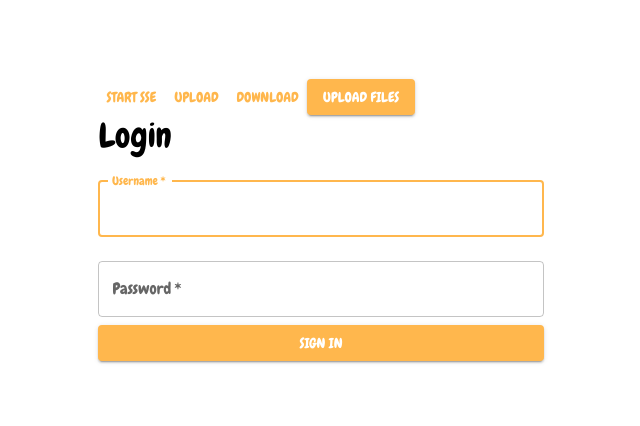
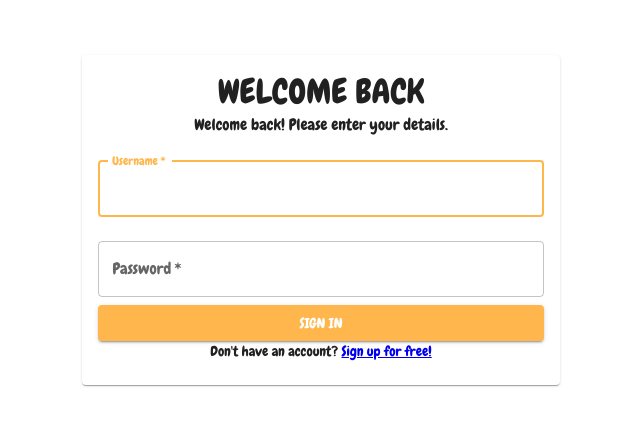
Before and after one commit to ChocolateAceCream/telescope, a React (Vite) app in the folder frontend/: page /login in a window 1280 px wide. Shown: the part 180-606 px from the top of the page, without its empty margins (319-959 px from the left). Built offline with nearby package versions, Linux system fonts and the light colour scheme.

Commit message:
FEAT: add login page

```diff
--- a/frontend/src/views/auth/login.tsx
+++ b/frontend/src/views/auth/login.tsx
@@ -1,56 +1,31 @@
-// src/components/LoginPage.jsx
-
-import { TextField, Box, Typography, Container, Button } from '@mui/material'
-import MyButton from '@/components/button'
+import React from 'react'
+import {
+  TextField,
+  Button,
+  Card,
+  CardContent,
+  Typography,
+  Checkbox,
+  FormControlLabel,
+} from '@mui/material'
+// import { FcGoogle } from 'react-icons/fc'
 import MyForm from '@/components/form'
 import { useState } from 'react'
+import MyButton from '@/components/button'
+import { sha256 } from '@/utils/encryption'
 import { postLogin } from '@/api/auth'
-import {
-  postUpload,
-  getUploadPresignedUrl,
-  putS3Upload,
-  getDownloadPresignedUrl,
-} from '@/api/service'
-import { sha256 } from '@/utils/encryption'
-import { styled } from '@mui/material/styles'
 
 interface FormData {
   username: string
   password: string
 }
 
-const VisuallyHiddenInput = styled('input')({
-  clip: 'rect(0 0 0 0)',
-  clipPath: 'inset(50%)',
-  height: 1,
-  overflow: 'hidden',
-  position: 'absolute',
-  bottom: 0,
-  left: 0,
-  whiteSpace: 'nowrap',
-  width: 1,
-})
-
 const LoginPage = () => {
-  const [backgroundImageUrl, setBackgroundImageUrl] = useState<string | null>(
-    null
-  )
   const [formData, setFormData] = useState<FormData>({
     username: '',
     password: '',
   } as FormData)
 
-  const handleSSE = async () => {
-    const es = new EventSource('/backend/api/v1/sse/subscribe')
-    // Whenever the connection is established between the server and the client we'll get notified
-    es.onopen = (e) => console.log('>>> Connection opened!', e)
-    // Made a mistake, or something bad happened on the server? We get notified here
-    es.onerror = (e) => console.log('ERROR!', e)
-    // This is where we get the messages. The event is an object and we're interested in its `data` property
-    es.onmessage = (e) => {
-      console.log('>>>', e.data)
-    }
-  }
   const handleSubmit = async (event: React.FormEvent<HTMLDivElement>) => {
     console.log('Form data submitted:', formData, sha256(formData.password))
     const { data: res } = await postLogin({
@@ -59,55 +34,22 @@ const LoginPage = () => {
     })
     console.log('Login result:', res)
   }
-  const handleUpload = async () => {
-    const { data: res2 } = await postUpload()
-    console.log('upload result:', res2)
-  }
-
-  const handleDownload = async () => {
-    const { data: res } = await getDownloadPresignedUrl('logo.png')
-    console.log('handleDownload result:', res)
-    setBackgroundImageUrl(res.data.url)
-  }
-
-  const handleS3Upload = async (e: any) => {
-    console.log(e.target.files[0].name)
-    const payload = {
-      file_name: e.target.files[0].name,
-    }
-    const { data: res } = await getUploadPresignedUrl(payload)
-    console.log('get url result:', res)
-
-    const { data: res2 } = await putS3Upload(
-      res.data.presigned_url,
-      e.target.files[0]
-    )
-    console.log('upload result:', res2)
-  }
   return (
-    <Box
-      maxWidth="sm"
-      className="p-8 bg-lite-orange shadow-lg rounded-lg m-auto "
-      sx={{
-        backgroundImage: backgroundImageUrl
-          ? `url(${backgroundImageUrl})`
-          : 'none',
-      }}
+    <div className="flex items-center justify-center min-h-screen">
+      <Card className="max-w-sm p-8 shadow-lg rounded-3xl">
+        <CardContent>
+          <Typography
+            variant="h4"
+            component="h2"
+            className="mb-2 text-center font-bold text-gray-800"
           >
-      <Button onClick={handleSSE}>start sse</Button>
-      <Button onClick={handleUpload}>upload</Button>
-      <Button onClick={handleDownload}>download</Button>
-      <Button
-        component="label"
-        role={undefined}
-        variant="contained"
-        tabIndex={-1}
+            WELCOME BACK
+          </Typography>
+          <Typography
+            variant="body1"
+            className="mb-6 text-center text-gray-500"
           >
-        Upload files
-        <VisuallyHiddenInput type="file" onChange={handleS3Upload} multiple />
-      </Button>
-      <Typography variant="h4" className="mb-4 font-bold text-gray-800">
-        Login
+            Welcome back! Please enter your details.
           </Typography>
           <MyForm
             formData={formData}
@@ -145,7 +87,18 @@ const LoginPage = () => {
               Sign In
             </MyButton>
           </MyForm>
-    </Box>
+          <Typography
+            variant="body2"
+            className="mt-6 text-center text-gray-600"
+          >
+            Don&#39;t have an account?{' '}
+            <a href="#" className="text-red-500 hover:underline">
+              Sign up for free!
+            </a>
+          </Typography>
+        </CardContent>
+      </Card>
+    </div>
   )
 }
 
```
Lines whose indentation alone changed are shown as unchanged.
